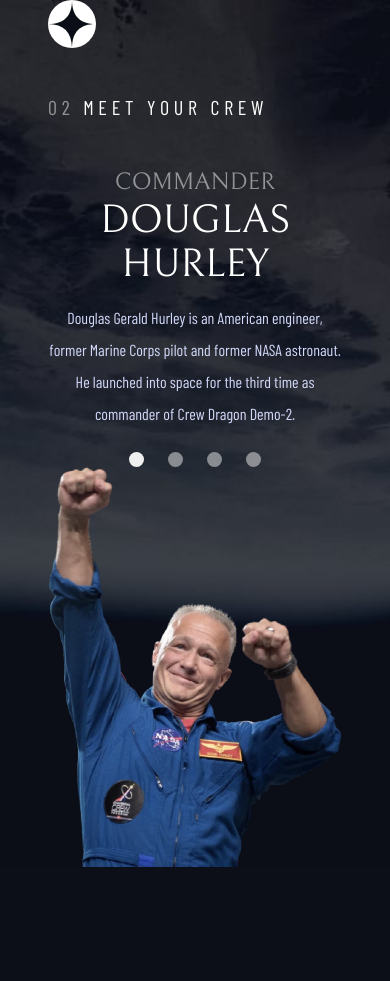
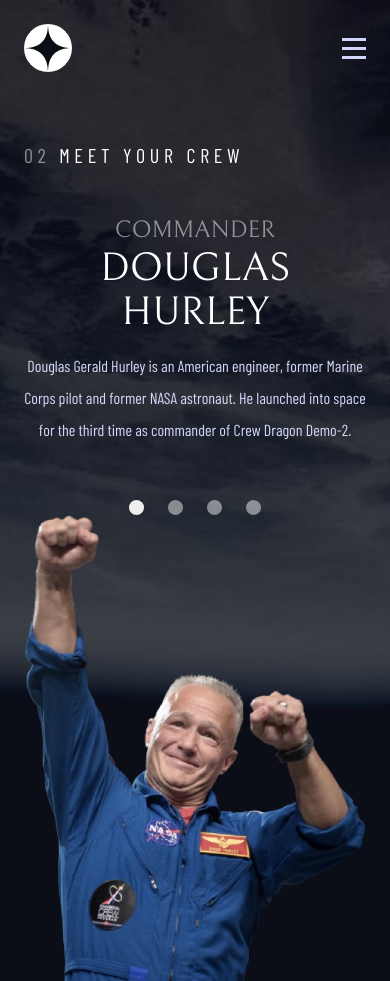
Before and after one commit to leemander/frontend-mentor-space-tourism-website, a React (Vite) app: page /crew in a window 390 px wide. Before the commit the page ends 867 px from the top, so only its background shows below. Built offline with nearby package versions, Linux system fonts and the light colour scheme.

Commit message:
Add mobile navigation menu

```diff
--- a/src/components/Header.jsx
+++ b/src/components/Header.jsx
@@ -1,13 +1,23 @@
+import { useState } from "react";
 import { Link, useLocation } from "react-router-dom";
 
 export default function Header() {
   const currentPage = useLocation().pathname;
+  const [menuOpen, setMenuOpen] = useState(false);
+  function toggleMenu() {
+    setMenuOpen((prev) => !prev);
+  }
   return (
     <header>
       <div className="container">
         <div className="space-between">
           <img src="logo.svg" alt="" />
-          <nav className="header__nav">
+          <button
+            aria-label="toggle navigation menu"
+            className="header__hamburger"
+            onClick={toggleMenu}
+          ></button>
+          <nav className={menuOpen ? "header__nav open" : "header__nav"}>
             <ul>
               <li>
                 <Link
--- a/src/style.css
+++ b/src/style.css
@@ -14,6 +14,7 @@
   font-family: "Bellefair";
   src: url(./assets/Bellefair-Regular.ttf);
 }
+
 :root {
   --color-neutral-100: hsl(0, 0%, 100%);
   --color-neutral-400: hsl(231, 77%, 90%);
@@ -34,6 +35,7 @@
 
 @media (max-width: 30em) {
   :root {
+    --font-size-xxxl: 3.5rem;
     --font-size-xxl: 3.5rem;
     --font-size-xl: 1.75rem;
     --font-size-l: 1.25rem;
@@ -145,7 +147,13 @@
 
 @media (max-width: 60em) {
   .container {
-    grid-template-columns: 3em 1fr 3em;
+    grid-template-columns: 2em 1fr 2em;
+  }
+}
+
+@media (max-width: 30em) {
+  .container {
+    grid-template-columns: 1.5em 1fr 1.5em;
   }
 }
 
@@ -191,6 +199,7 @@
 body {
   background-color: var(--color-neutral-900);
   background-size: cover;
+  background-repeat: no-repeat;
   color: var(--color-neutral-400);
   font-family: var(--font-family-sans-serif);
   font-size: var(--font-size-s);
@@ -228,6 +237,22 @@
   grid-column: 2/-1;
 }
 
+.header__hamburger {
+  background-color: transparent;
+  background-image: url(./assets/shared/icon-hamburger.svg);
+  background-repeat: no-repeat;
+  background-size: contain;
+  border: 0;
+  display: none;
+  height: 1.3125rem;
+  width: 1.5rem;
+  z-index: 1000;
+}
+
+.header__hamburger:has(+ .header__nav.open) {
+  background-image: url(./assets/shared/icon-close.svg);
+}
+
 .header__nav > ul {
   align-items: center;
   background-color: hsla(0, 0%, 100%, 0.1);
@@ -245,12 +270,6 @@
   position: relative;
   text-transform: uppercase;
   width: 58vw;
-}
-
-@media (max-width: 30em) {
-  .header__nav > ul {
-    display: none;
-  }
 }
 
 .header__nav > ul::before {
@@ -285,6 +304,46 @@
   .header__nav > ul::before,
   .header__nav a > span {
     display: none;
+  }
+}
+
+@media (max-width: 30em) {
+  header {
+    padding-block: 1.5em;
+  }
+
+  header .space-between {
+    grid-column: 2;
+  }
+
+  .header__hamburger {
+    display: block;
+  }
+
+  .header__nav {
+    display: none;
+  }
+
+  .header__nav.open {
+    display: block;
+    position: fixed;
+    right: 0;
+    height: 100dvh;
+    top: 0;
+  }
+
+  .header__nav > ul {
+    align-items: start;
+    flex-direction: column;
+    height: 100%;
+    justify-content: start;
+    padding-block-start: 10rem;
+    padding-inline-start: 2rem;
+    width: 65dvw;
+    z-index: 100;
+  }
+  .header__nav a > span {
+    display: inline;
   }
 }
 
```
